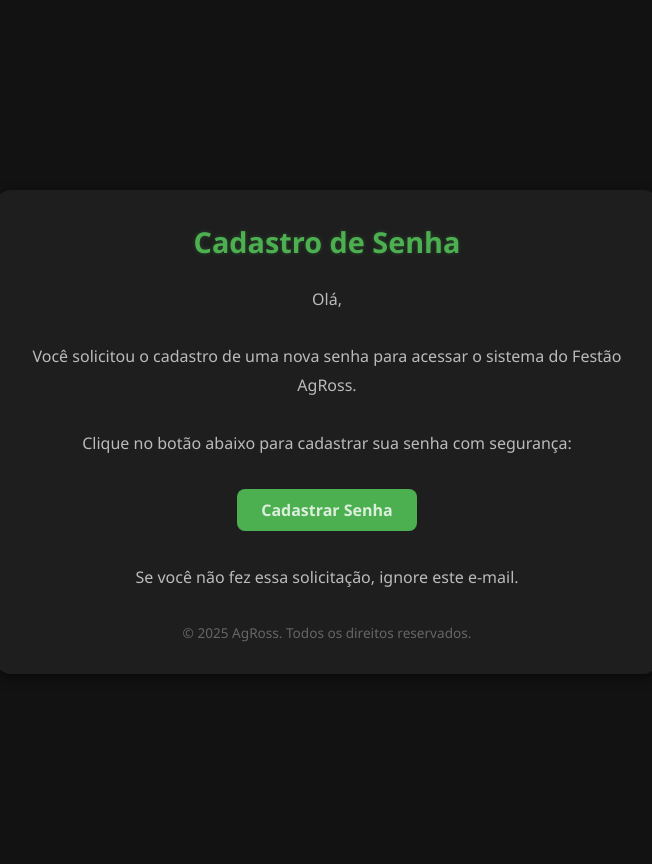
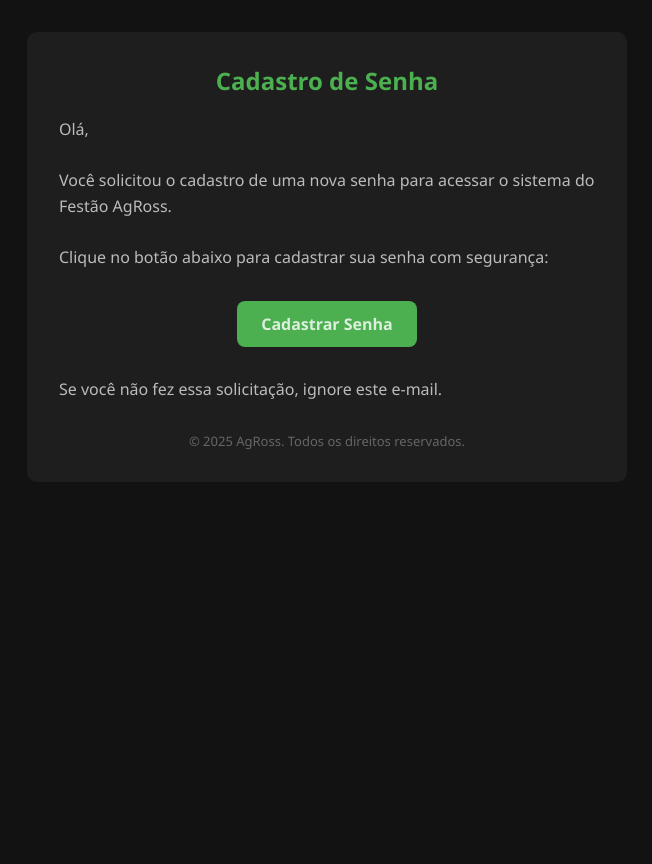
Before and after one commit to vinicius-agross/qrcode-festao, a Django app: template templates/cadastro/cadastro_senha.html in a window 1280 px wide. Shown: the whole page, without its empty margins (313-965 px from the left). After the commit the page ends 450 px from the top, so only its background shows below. Run offline with Django 4.2, Linux system fonts and the light colour scheme; the template is opened without the code that fills it, so the values that code supplies are empty.

Commit message:
corpo email dnv

```diff
--- a/templates/cadastro/cadastro_senha.html
+++ b/templates/cadastro/cadastro_senha.html
@@ -3,118 +3,50 @@
 
 <head>
     <meta charset="UTF-8">
-    <meta name="viewport" content="width=device-width, initial-scale=1.0">
     <title>Cadastro de Senha - Festão AgRoss</title>
-    <style>
-        /* Estilos gerais */
-        body {
-            background-color: #121212;
-            font-family: 'Segoe UI', sans-serif;
-            color: #fff;
-            margin: 0;
-            padding: 2rem;
-            display: flex;
-            justify-content: center;
-            align-items: center;
-            min-height: 100vh;
-        }
-
-        .email-container {
-            max-width: 600px;
-            background-color: #1e1e1e;
-            border-radius: 1rem;
-            padding: 2rem;
-            box-shadow: 0 4px 12px rgba(0, 0, 0, 0.5);
-            text-align: center;
-        }
-
-        /* Cabeçalho do e-mail */
-        .email-header {
-            font-size: 1.8rem;
-            font-weight: bold;
-            color: #4caf50;
-            margin-bottom: 1.5rem;
-            text-shadow: 0 0 4px rgba(76, 175, 80, 0.3);
-        }
-
-        /* Texto do e-mail */
-        .email-body {
-            font-size: 1rem;
-            color: #bbb;
-            line-height: 1.8;
-            margin-bottom: 2rem;
-        }
-
-        /* Botão estilizado */
-        .email-button {
-            display: inline-block;
-            background-color: #4caf50;
-            color: #ffffffcc;
-            /* Cor do texto sutil */
-            padding: 0.6rem 1.5rem;
-            font-size: 1rem;
-            font-weight: bold;
-            text-decoration: none;
-            border-radius: 0.5rem;
-            transition: background-color 0.3s ease, color 0.3s ease, transform 0.2s ease;
-        }
-
-        .email-button:hover {
-            background-color: #43a047;
-            color: #fff;
-            /* Realce ao passar o mouse */
-            transform: translateY(-1px);
-            /* Efeito sutil de elevação */
-        }
-
-        .email-button:focus {
-            outline: 2px solid #76ff03;
-            outline-offset: 2px;
-        }
-
-        /* Rodapé do e-mail */
-        .email-footer {
-            margin-top: 2rem;
-            font-size: 0.85rem;
-            color: #666;
-        }
-
-        /* Ajustes para dispositivos menores */
-        @media (max-width: 480px) {
-            .email-container {
-                padding: 1.5rem;
-            }
-
-            .email-header {
-                font-size: 1.6rem;
-            }
-
-            .email-button {
-                padding: 0.5rem 1.2rem;
-                font-size: 0.9rem;
-            }
-        }
-    </style>
 </head>
 
-<body>
-    <div class="email-container" role="main">
-        <header class="email-header">
+<body style="margin:0; padding:0; background-color:#121212; font-family:'Segoe UI', sans-serif;">
+    <table width="100%" cellpadding="0" cellspacing="0" border="0" style="background-color:#121212; padding:2rem 0;">
+        <tr>
+            <td align="center">
+                <table width="600" cellpadding="0" cellspacing="0" border="0"
+                    style="background-color:#1e1e1e; border-radius:10px; padding:2rem; color:#ffffff;">
+                    <tr>
+                        <td align="center"
+                            style="font-size:24px; font-weight:bold; color:#4caf50; padding-bottom:20px;">
                             Cadastro de Senha
-        </header>
-        <p class="email-body">
+                        </td>
+                    </tr>
+                    <tr>
+                        <td style="font-size:16px; color:#bbbbbb; line-height:1.6; padding-bottom:30px;">
                             Olá,<br><br>
                             Você solicitou o cadastro de uma nova senha para acessar o sistema do Festão AgRoss.<br><br>
                             Clique no botão abaixo para cadastrar sua senha com segurança:
-        </p>
-        <a href="{{ link }}" class="email-button" role="button" aria-label="Cadastrar nova senha">Cadastrar Senha</a>
-        <p class="email-body" style="margin-top: 2rem;">
+                        </td>
+                    </tr>
+                    <tr>
+                        <td align="center" style="padding-bottom:30px;">
+                            <a href="{{ link }}" target="_blank"
+                                style="background-color:#4caf50; color:#ffffffcc; text-decoration:none; padding:12px 24px; font-size:16px; font-weight:bold; border-radius:8px; display:inline-block;">
+                                Cadastrar Senha
+                            </a>
+                        </td>
+                    </tr>
+                    <tr>
+                        <td style="font-size:16px; color:#bbbbbb; line-height:1.6; padding-bottom:30px;">
                             Se você não fez essa solicitação, ignore este e-mail.
-        </p>
-        <footer class="email-footer">
+                        </td>
+                    </tr>
+                    <tr>
+                        <td align="center" style="font-size:13px; color:#666666;">
                             &copy; 2025 AgRoss. Todos os direitos reservados.
-        </footer>
-    </div>
+                        </td>
+                    </tr>
+                </table>
+            </td>
+        </tr>
+    </table>
 </body>
 
 </html>
```
Lines whose indentation alone changed are shown as unchanged.
